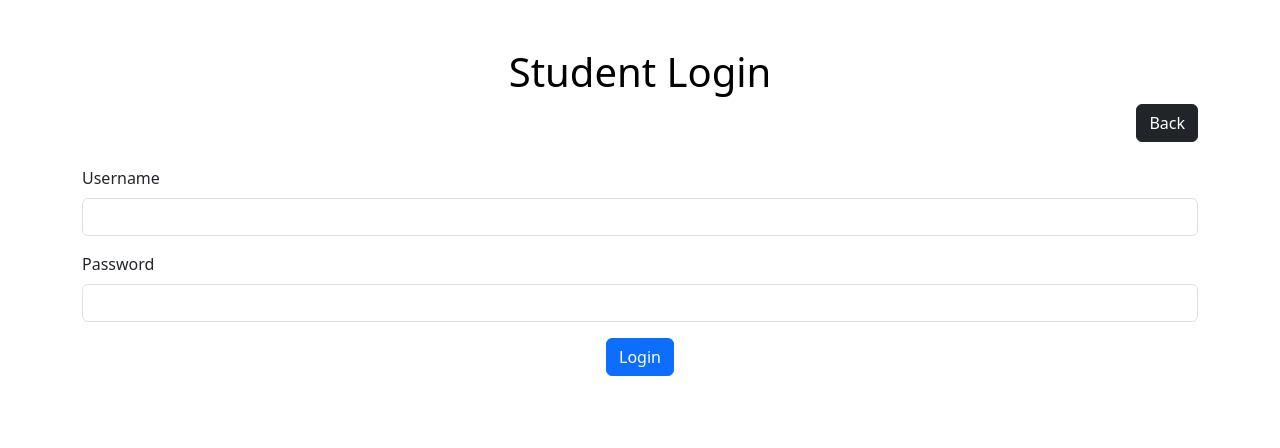
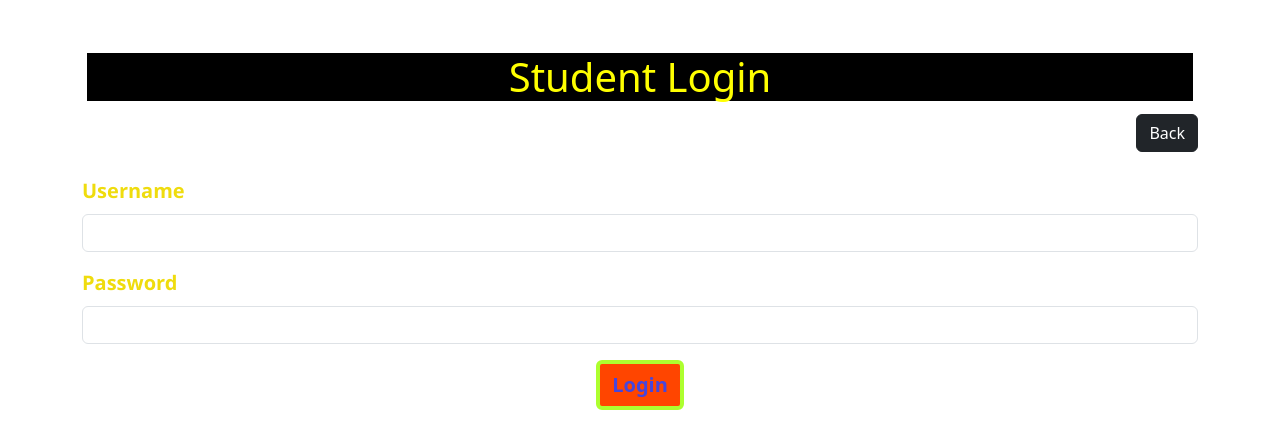
Before and after one commit to JenilPadshala/attendance-sys-frontend, a React (Vite) app: page /student/login in a window 1280 px wide. Shown: the top 448 px of the page. Built offline with nearby package versions, Linux system fonts and the light colour scheme; no server answers.

Commit message:
developed the front end well

```diff
--- a/src/app.css
+++ b/src/app.css
@@ -8,6 +8,78 @@
     display: flex;
     flex-direction: column;
   }
+  #faculty_login
+  {
+    border: 5px solid white;
+    background-color: black;
+    color: white;
+  }
+  #faculty_login_username
+  {
+
+    font-size: 20px;
+    font-family:'Segoe UI', Tahoma, Geneva, Verdana, sans-serif;
+    font-weight: bold;
+    text-shadow: 2px 4px 4px rgba(0, 0, 0, 0.5);
+  }
+  #facultylogin_password{
+    font-size: 20px;
+    font-family:'Segoe UI', Tahoma, Geneva, Verdana, sans-serif;
+    font-weight: bold;
+    text-shadow: 2px 4px 4px rgba(0, 0, 0, 0.5);
+  }
+  #facult{
+    border: 5px solid black;
+    height:70px;
+    width: 170px;
+    font-size: 20px;
+    font-family:'Segoe UI', Tahoma, Geneva, Verdana, sans-serif;
+    font-weight: bold;
+    text-shadow: 2px 4px 4px rgba(0, 0, 0, 0.5);
+}
+#welcm{
+  border: 5px solid white;
+  background-color: black;
+}
+#stdnt{
+  border: 5px solid black;
+  height:70px;
+  width: 170px;
+  font-size: 20px;
+  font-family:'Segoe UI', Tahoma, Geneva, Verdana, sans-serif;
+  font-weight: bold;
+  text-shadow: 2px 4px 4px rgba(0, 0, 0, 0.5);
+
+}
+#studentlogin_username{
+
+  font-size: 20px;
+  font-family:'Segoe UI', Tahoma, Geneva, Verdana, sans-serif;
+  font-weight: bold;
+
+  /* text-shadow: 2px 4px 4px rgba(0, 0, 0, 0.5); */
+  color: rgb(239, 220, 14);
+}
+#studentlogin_password{
+  font-size: 20px;
+  font-family:'Segoe UI', Tahoma, Geneva, Verdana, sans-serif;
+  font-weight: bold;
+  /* text-shadow: 2px 4px 4px rgba(0, 0, 0, 0.5); */
+  color: rgb(239, 220, 14);
+}
+#login_button{
+  background-color: orangered;
+  border: 4px solid greenyellow;
+  color: rgb(70, 70, 221);
+  font-weight: bold;
+  font-size: 20px;
+}
+#studentlogin{
+  border: 5px solid white;
+  background-color: black;
+  color: yellow;
+
+}
 
   .text-shadow {
     text-shadow: 2px 2px 4px rgba(0, 0, 0, 0.5);
--- a/src/pages/FacultyLogin.jsx
+++ b/src/pages/FacultyLogin.jsx
@@ -53,7 +53,7 @@ export default function FacultyLogin() {
 
   return (
     <div className="container mt-5">
-      <h1 className="text-center">Faculty Login</h1>
+      <h1 id="faculty_login"className="text-center">Faculty Login</h1>
 
       <div className="d-flex justify-content-end">
         <button className="btn btn-dark ms-auto" onClick={handleBackButton}>
@@ -62,9 +62,9 @@ export default function FacultyLogin() {
       </div>
 
       <form onSubmit={handleLogin} className="mt-4">
-        <div className="mb-3">
+        <div id="faculty_login_username" className="mb-3">
           <label htmlFor="username" className="form-label">
-            Username
+           <b>Username</b>
           </label>
           <input
             type="text"
@@ -76,9 +76,9 @@ export default function FacultyLogin() {
           />
         </div>
 
-        <div className="mb-3">
+        <div id="facultylogin_password" className="mb-3">
           <label htmlFor="password" className="form-label">
-            Password
+            <b>Password</b>
           </label>
           <input
             type="password"
--- a/src/pages/Home.jsx
+++ b/src/pages/Home.jsx
@@ -31,12 +31,12 @@ const Home = () => {
 
   return (
     <div className="container text-center mt-5">
-      <h1 className="text-white text-shadow">{message}</h1>
+      <h1 id="welcm" className="text-white text-shadow">{message}</h1>
       <div className="mt-4">
-        <button className="btn btn-warning m-2" onClick={handleFacultyLogin}>
+        <button id="facult" className="btn btn-warning m-2" onClick={handleFacultyLogin}>
           Faculty Login
         </button>
-        <button className="btn btn-success m-2" onClick={handleStudentLogin}>
+        <button id="stdnt" className="btn btn-success m-2" onClick={handleStudentLogin}>
           Student Login
         </button>
       </div>
--- a/src/pages/StudentLogin.jsx
+++ b/src/pages/StudentLogin.jsx
@@ -54,7 +54,7 @@ export default function StudentLogin() {
 
   return (
     <div className="container mt-5">
-      <h1 className="text-center text-black">Student Login</h1>
+      <h1 id="studentlogin" className="text-center">Student Login</h1>
 
       <div className="d-flex justify-content-end">
         <button className="btn btn-dark ms-auto" onClick={handleBackButton}>
@@ -63,7 +63,7 @@ export default function StudentLogin() {
       </div>
 
       <form onSubmit={handleLogin} className="mt-4">
-        <div className="mb-3">
+        <div id="studentlogin_username" className="mb-3">
           <label htmlFor="username" className="form-label">
             Username
           </label>
@@ -77,7 +77,7 @@ export default function StudentLogin() {
           />
         </div>
 
-        <div className="mb-3">
+        <div id="studentlogin_password" className="mb-3">
           <label htmlFor="password" className="form-label">
             Password
           </label>
@@ -97,9 +97,9 @@ export default function StudentLogin() {
           </div>
         )}
 
-        <div className="text-center">
-          <button type="submit" className="btn btn-primary">
-            Login
+        <div  className="text-center">
+          <button id="login_button"type="submit" className="btn btn-primary">
+            <b>Login </b>
           </button>
         </div>
       </form>
```
